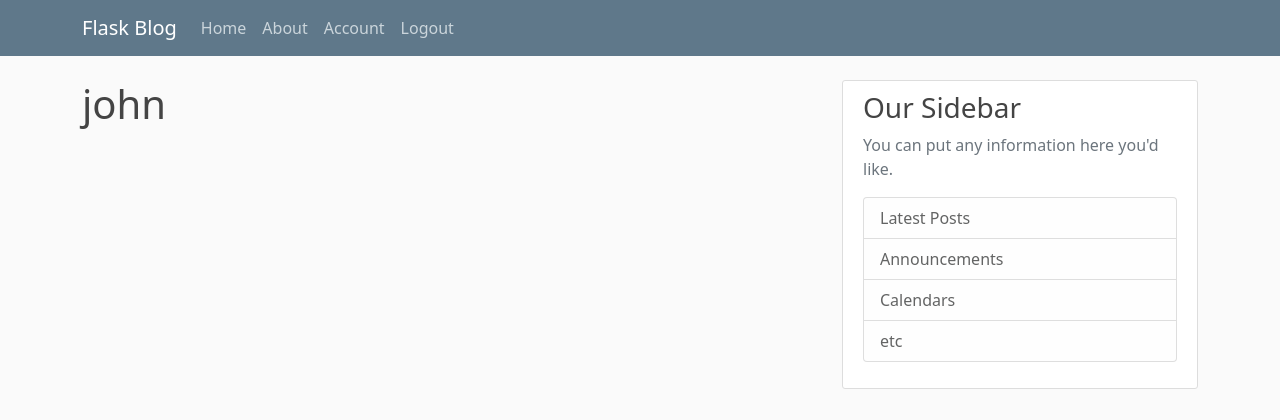
After one commit to karimDevWM/flaskBlog, a Flask app: page /account in a window 1280 px wide. The commit adds this page. Shown: the top 420 px of the page. Run offline with Flask 2, Linux system fonts and the light colour scheme; a user stored in the database is signed in.

Commit message:
end user authentication + add account.html

```diff
--- a/flaskBlog/__init__.py
+++ b/flaskBlog/__init__.py
@@ -12,5 +12,7 @@ db = SQLAlchemy(app)
 bcrypt = Bcrypt(app)
 # Login manager with sessions
 login_manager = LoginManager(app)
+login_manager.login_view = 'login'
+login_manager.login_message_category = 'info'
 
 from flaskBlog import routes
--- a/flaskBlog/routes.py
+++ b/flaskBlog/routes.py
@@ -1,8 +1,10 @@
-from flask import render_template, url_for, flash, redirect
+from __future__ import nested_scopes
+from flask import render_template, url_for, flash, redirect, request
 from flaskBlog import app, db, bcrypt
 from flaskBlog.forms import RegistrationForm, LoginForm
 from flaskBlog.models import User, Post
-from flask_login import login_user
+from flask_login import login_user, current_user, logout_user, login_required
+
 
 # this a list that containes dictionaries containing information of post blog
 posts = [
@@ -34,6 +36,8 @@ def about():
 
 @app.route("/register", methods=['GET', 'POST'])
 def register():
+    if current_user.is_authenticated:
+        return redirect(url_for('home'))
     form = RegistrationForm()
     if form.validate_on_submit():
         hashed_password = bcrypt.generate_password_hash(form.password.data).decode('utf-8')
@@ -48,13 +52,27 @@ def register():
 
 @app.route("/login", methods=['GET', 'POST'])
 def login():
+    if current_user.is_authenticated:
+        return redirect(url_for('home'))
     form = LoginForm()
     if form.validate_on_submit():
         user = User.query.filter_by(email=form.email.data).first()
         if user and bcrypt.check_password_hash(user.password, form.password.data):
             login_user(user, remember=form.remember.data)
-            flash('login successfully !!!', 'success')
-            return redirect(url_for('home'))
+            next_page = request.args.get('next')
+            return redirect(next_page) if next_page else redirect(url_for('home'))
         else:
             flash('login unsuccessfull please check email and password', 'danger')
     return render_template('login.html', title='Login', form=form)
+
+
+@app.route("/logout")
+def logout():
+    logout_user()
+    return redirect(url_for('home'))
+
+
+@app.route("/account")
+@login_required
+def account():
+    return render_template('account.html', title='account')
--- /dev/null
+++ b/flaskBlog/templates/account.html
@@ -0,0 +1,4 @@
+{% extends "base.html" %}
+    {% block content %}
+        <h1> {{ current_user.username }} </h1>
+    {% endblock content %}
--- a/flaskBlog/templates/base.html
+++ b/flaskBlog/templates/base.html
@@ -31,8 +31,13 @@
                     </div>
                     <!-- Navbar Right Side -->
                     <div class="navbar-nav">
-                        <a class="nav-item nav-link" href="{{url_for('login')}}">Login</a>
-                        <a class="nav-item nav-link" href="{{url_for('register')}}">Register</a>
+                        {% if current_user.is_authenticated %}
+                            <a class="nav-item nav-link" href="{{url_for('account')}}">Account</a>
+                            <a class="nav-item nav-link" href="{{url_for('logout')}}">Logout</a>
+                        {% else %}
+                            <a class="nav-item nav-link" href="{{url_for('login')}}">Login</a>
+                            <a class="nav-item nav-link" href="{{url_for('register')}}">Register</a>
+                        {% endif %}
                     </div>
                 </div>
             </div>
```
